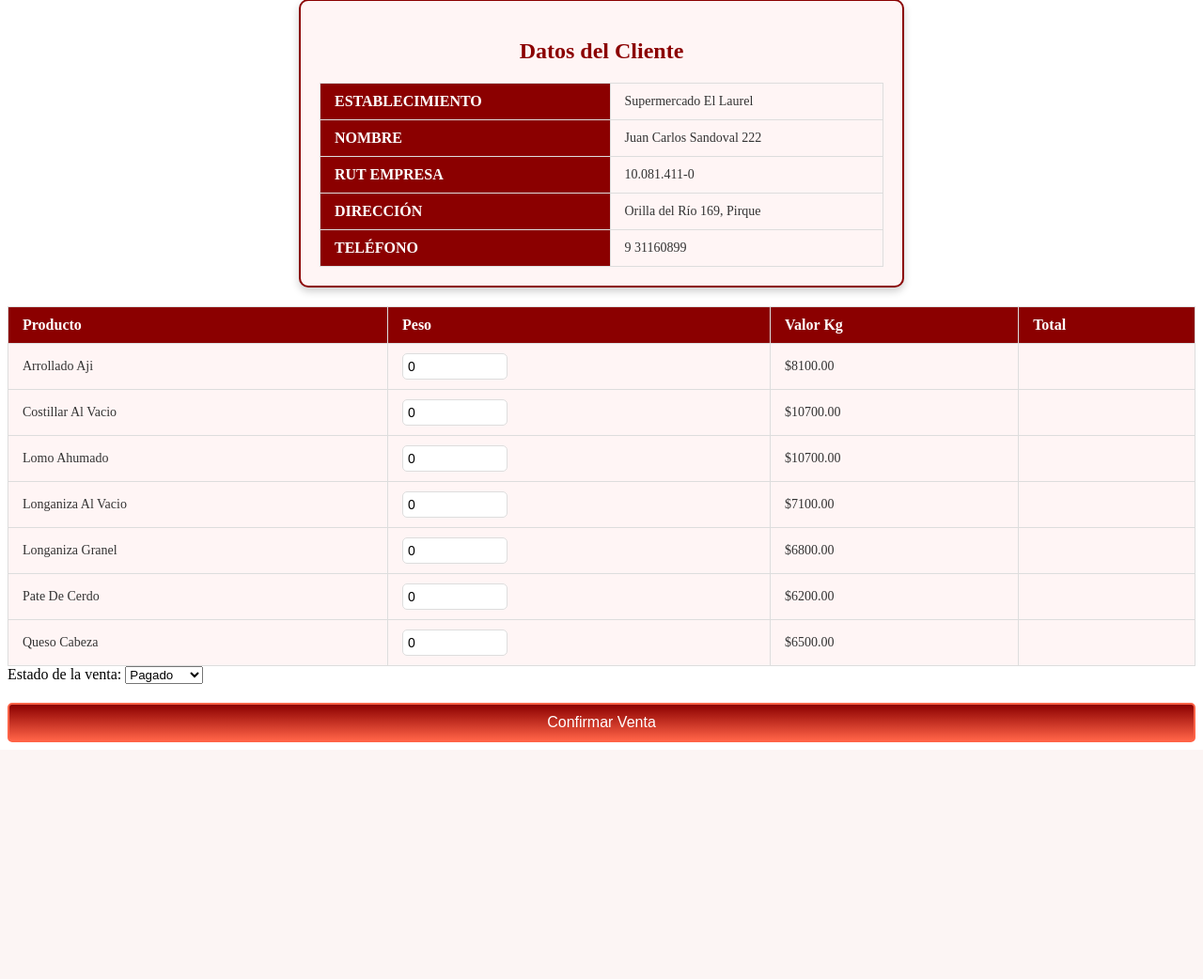
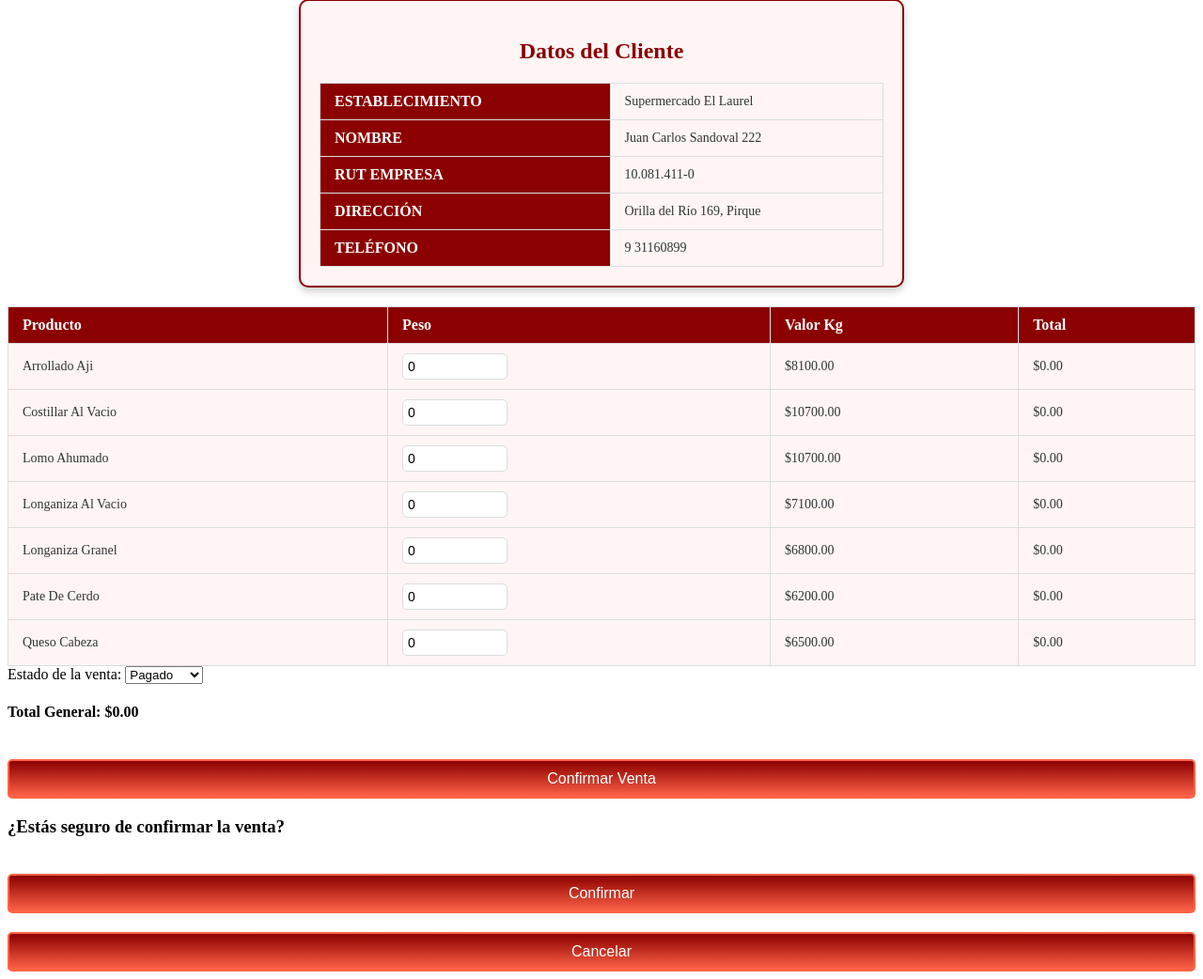
Before and after one commit to nicoloyolar/andes, a Django app: page /venta_cliente/4/ in a window 1280 px wide. Shown: the part 91-1133 px from the top of the page at 94% size. Before the commit the page ends 881 px from the top, so only its background shows below. Run offline with Django 5.2, Linux system fonts and the light colour scheme; data comes from the database, SQL or seed files in the repository; both versions use the stored data as it was after the commit.

Commit message:
integra total de la venta

```diff
--- a/usuarios/templates/usuarios/venta_cliente.html
+++ b/usuarios/templates/usuarios/venta_cliente.html
@@ -42,7 +42,7 @@
             </div>
         </div>
 
-        <form method="POST">
+        <form method="POST" id="ventaForm">
             {% csrf_token %}
             <table>
                 <thead>
@@ -57,9 +57,9 @@
                     {% for producto in productos %}
                     <tr>
                         <td>{{ producto.nombre }}</td>
-                        <td><input type="number" name="cantidades" step="any" min="0" value="0" class="cantidad-input" /></td>
-                        <td>${{ producto.precio }}</td>
-                        <td></td>
+                        <td><input type="number" name="cantidades" step="any" min="0" value="0" class="cantidad-input" placeholder="Cantidad en gramos" /></td>
+                        <td class="precio">${{ producto.precio }}</td>
+                        <td class="total">$0.00</td>
                     </tr>
                     {% endfor %}
                 </tbody>
@@ -72,7 +72,10 @@
                     <option value="abonado">Abonado</option>
                 </select>
             </div>
-            <button type="submit" class="btn-primary">Confirmar Venta</button>
+            <div class="total-global">
+                <h4>Total General: <span id="totalVentaGlobal">$0.00</span></h4>
+            </div>
+            <button type="button" class="btn-primary" id="confirmVentaBtn">Confirmar Venta</button>
         </form>
 
         {% if productos_seleccionados %}
@@ -95,8 +98,95 @@
                 {% endfor %}
             </tbody>
         </table>
-        <h4>Total: ${{ total }}</h4>
+        <h4>Total: <span id="totalVenta">${{ total }}</span></h4>
         {% endif %}
     </div>
+
+    <div class="popup-overlay" id="popupOverlay">
+        <div class="popup">
+            <h3>¿Estás seguro de confirmar la venta?</h3>
+            <button class="btn-confirm" id="popupConfirmBtn">Confirmar</button>
+            <button class="btn-cancel" id="popupCancelBtn">Cancelar</button>
+        </div>
+    </div>
+
+    <script>
+        const confirmVentaBtn = document.getElementById('confirmVentaBtn');
+        const popupOverlay = document.getElementById('popupOverlay');
+        const popupConfirmBtn = document.getElementById('popupConfirmBtn');
+        const popupCancelBtn = document.getElementById('popupCancelBtn');
+        const ventaForm = document.getElementById('ventaForm');
+        const cantidadInputs = document.querySelectorAll('.cantidad-input');
+        const totalElements = document.querySelectorAll('.total');
+        const totalVentaElement = document.getElementById('totalVenta');
+
+        function calcularTotal() {
+            let totalVenta = 0;
+
+            cantidadInputs.forEach((input, index) => {
+                const precio = parseFloat(input.closest('tr').querySelector('.precio').textContent.replace('$', '').trim());
+                const cantidad = parseFloat(input.value);
+                const totalProducto = (cantidad * precio) / 1000; // Ajuste por el valor en gramos
+
+                // Actualiza el total de ese producto en la tabla
+                const totalProductoElement = input.closest('tr').querySelector('.total');
+                totalProductoElement.textContent = `$${totalProducto.toFixed(2)}`;
+
+                // Suma el total de ese producto al total general
+                totalVenta += totalProducto;
+            });
+
+            // Actualiza el total en el nuevo contenedor global
+            const totalVentaGlobal = document.getElementById('totalVentaGlobal');
+            totalVentaGlobal.textContent = `$${totalVenta.toFixed(2)}`;
+        }
+
+        cantidadInputs.forEach(input => {
+            input.addEventListener('input', calcularTotal);
+        });
+
+        confirmVentaBtn.addEventListener('click', () => {
+            popupOverlay.style.display = 'flex';
+        });
+
+        popupConfirmBtn.addEventListener('click', () => {
+            ventaForm.submit();
+        });
+
+        popupCancelBtn.addEventListener('click', () => {
+            popupOverlay.style.display = 'none';
+        });
+
+        calcularTotal();
+    </script>
+
+    <script>
+
+        document.querySelectorAll('.cantidad-input').forEach(input => {
+            input.addEventListener('input', (e) => {
+                const row = e.target.closest('tr');
+                const precioKg = parseFloat(row.querySelector('td:nth-child(3)').textContent.replace('$', '').trim());
+                const cantidadGramos = parseFloat(e.target.value) || 0;
+
+                const total = (cantidadGramos * precioKg) / 1000;
+                row.querySelector('td:nth-child(4)').textContent = '$' + total.toFixed(2);
+
+                calcularTotal();
+            });
+        });
+
+        function calcularTotal() {
+            let total = 0;
+            document.querySelectorAll('tr').forEach(row => {
+                const totalCell = row.querySelector('td:nth-child(4)');
+                if (totalCell && totalCell.textContent) {
+                    total += parseFloat(totalCell.textContent.replace('$', '').trim());
+                }
+            });
+            document.querySelector('.total-global').textContent = '$' + total.toFixed(2);
+        }
+
+    </script>
+
 </body>
 </html>
```
Also changed, not shown: usuarios/static/css/styles-venta-cliente.css (+45 -0 lines), db.sqlite3.
